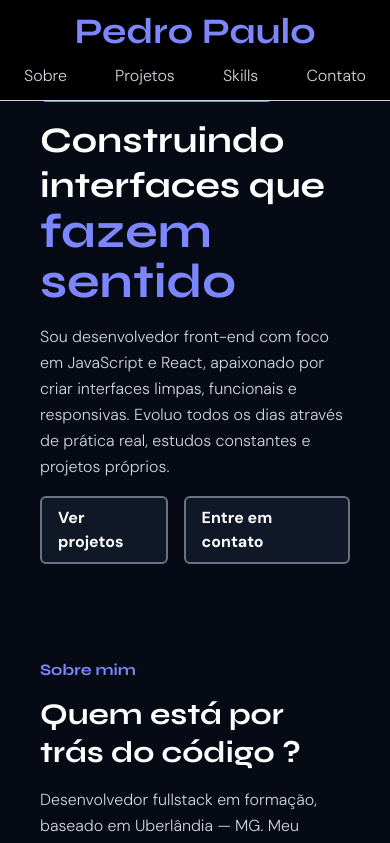
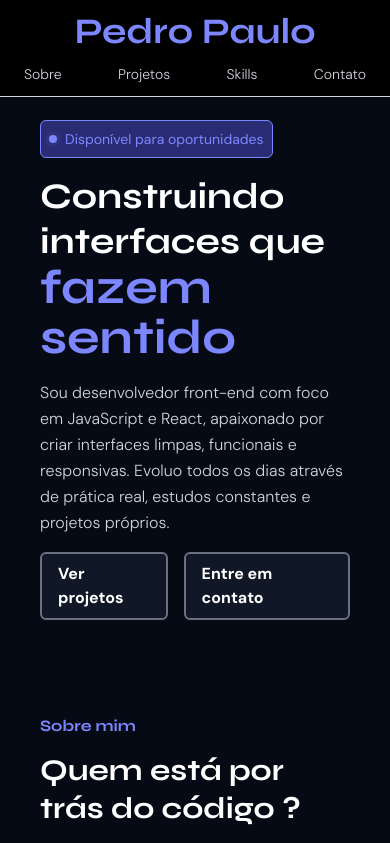
Before and after one commit to P3dr0PRR/portifa-16-03-26, a React (Vite) app: page / in a window 390 px wide. Shown: the top 843 px of the page. Built offline with nearby package versions, Linux system fonts and the light colour scheme; a web font is replaced by a local one.

Commit message:
feat: ajuste no Nav

```diff
--- a/src/components/nav/index.tsx
+++ b/src/components/nav/index.tsx
@@ -1,10 +1,10 @@
 export function Nav() {
   return (
     <nav className="fixed top-0 left-0 w-full z-50 flex bg-black border-b border-gray-300 flex-col md:flex-row items-center justify-between px-6 py-3 gap-3 md:gap-0">
-      <h1 className="text-4xl text-indigo-400 font-bold font-['Syne'] shrink-0">
+      <h1 className="text-4xl text-indigo-400 font-bold font-['Syne'] shrink-0 space-y-3">
         Pedro Paulo
       </h1>
-      <ul className="flex w-full justify-between md:w-auto md:gap-6 md:text-lg font-['DM Sans'] font-light">
+      <ul className="flex text-sm md:text-md w-full justify-between md:w-auto md:gap-6 md:text-lg font-['DM Sans'] font-light">
         <li>
           <a
             href="#sobre"
--- a/src/pages/home/index.tsx
+++ b/src/pages/home/index.tsx
@@ -10,7 +10,7 @@ export function Home() {
   return (
     <div>
       <Nav />
-      <section className="px-4 pt-4 flex flex-col bg-[#050a14]">
+      <section className="px-4 pt-18 md:pt-4 flex flex-col bg-[#050a14]">
         <Hero />
         <About />
         <Projects />
```
